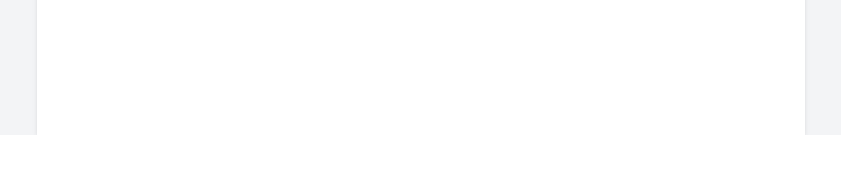
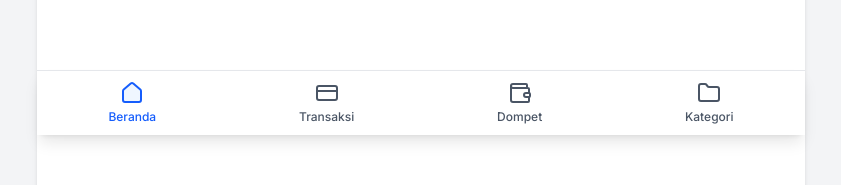
Before and after one commit to Aramdhann/dompet-kita, a Next.js app: page / in a window 1280 px wide. Shown: the part 665-850 px from the top of the page, without its empty margins (219-1060 px from the left). Before the commit the page ends 800 px from the top, so only its background shows below. Built offline with nearby package versions, Linux system fonts and the light colour scheme.

Commit message:
feat: nav bottom

```diff
--- a/app/layout.tsx
+++ b/app/layout.tsx
@@ -1,22 +1,23 @@
-import type { Metadata } from "next";
-import { Geist, Geist_Mono, Inter } from "next/font/google";
-import "./globals.css";
+import type { Metadata } from 'next';
+import { Geist, Geist_Mono, Inter } from 'next/font/google';
+import { BottomNav } from '@/components/bottom-nav';
+import './globals.css';
 
-const inter = Inter({subsets:['latin'],variable:'--font-sans'});
+const inter = Inter({ subsets: ['latin'], variable: '--font-sans' });
 
 const geistSans = Geist({
-  variable: "--font-geist-sans",
-  subsets: ["latin"],
+  variable: '--font-geist-sans',
+  subsets: ['latin'],
 });
 
 const geistMono = Geist_Mono({
-  variable: "--font-geist-mono",
-  subsets: ["latin"],
+  variable: '--font-geist-mono',
+  subsets: ['latin'],
 });
 
 export const metadata: Metadata = {
-  title: "Create Next App",
-  description: "Generated by create next app",
+  title: 'Create Next App',
+  description: 'Generated by create next app',
 };
 
 export default function RootLayout({
@@ -30,9 +31,10 @@ export default function RootLayout({
         className={`${geistSans.variable} ${geistMono.variable} antialiased`}
       >
         <div className="flex justify-center min-h-screen bg-gray-100">
-          <div className="w-full max-w-3xl bg-white min-h-screen shadow-md">
+          <div className="w-full max-w-3xl bg-white min-h-screen shadow-md pb-16">
             {children}
           </div>
+          <BottomNav />
         </div>
       </body>
     </html>
--- /dev/null
+++ b/components/bottom-nav.tsx
@@ -0,0 +1,39 @@
+"use client";
+
+import { HomeIcon, WalletIcon, FolderIcon, CreditCardIcon } from "lucide-react";
+import Link from "next/link";
+import { usePathname } from "next/navigation";
+
+const navItems = [
+  { label: "beranda", icon: HomeIcon, href: "/" },
+  { label: "transaksi", icon: CreditCardIcon, href: "/transaksi" },
+  { label: "dompet", icon: WalletIcon, href: "/dompet" },
+  { label: "kategori", icon: FolderIcon, href: "/kategori" },
+];
+
+export function BottomNav() {
+  const pathname = usePathname();
+
+  return (
+    <nav className="fixed w-full bottom-0 justify-center z-50 bg-white border-t border-gray-200 shadow-lg max-w-3xl">
+        <div className="w-full flex justify-around items-center h-16">
+          {navItems.map((item) => {
+            const Icon = item.icon;
+            const isActive = pathname === item.href;
+            return (
+              <Link
+                key={item.href}
+                href={item.href}
+                className={`flex flex-col items-center justify-center gap-1 px-4 py-2 transition-colors ${
+                  isActive ? "text-blue-600" : "text-gray-600 hover:text-gray-900"
+                }`}
+              >
+                <Icon className={`w-6 h-6 ${isActive ? "fill-blue-50" : ""}`} />
+                <span className="text-xs font-medium capitalize">{item.label}</span>
+              </Link>
+            );
+          })}
+        </div>
+    </nav>
+  );
+}
```
